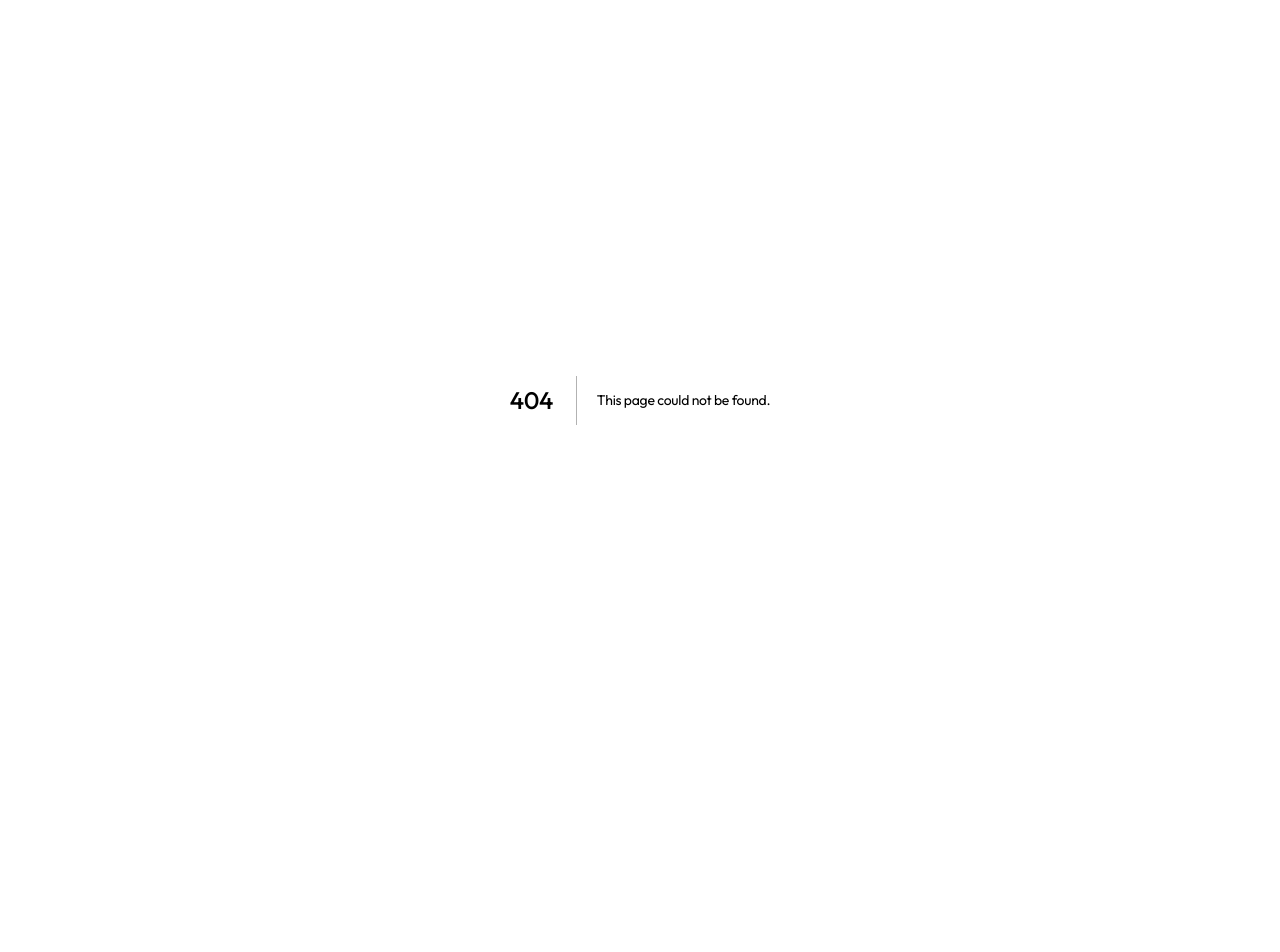
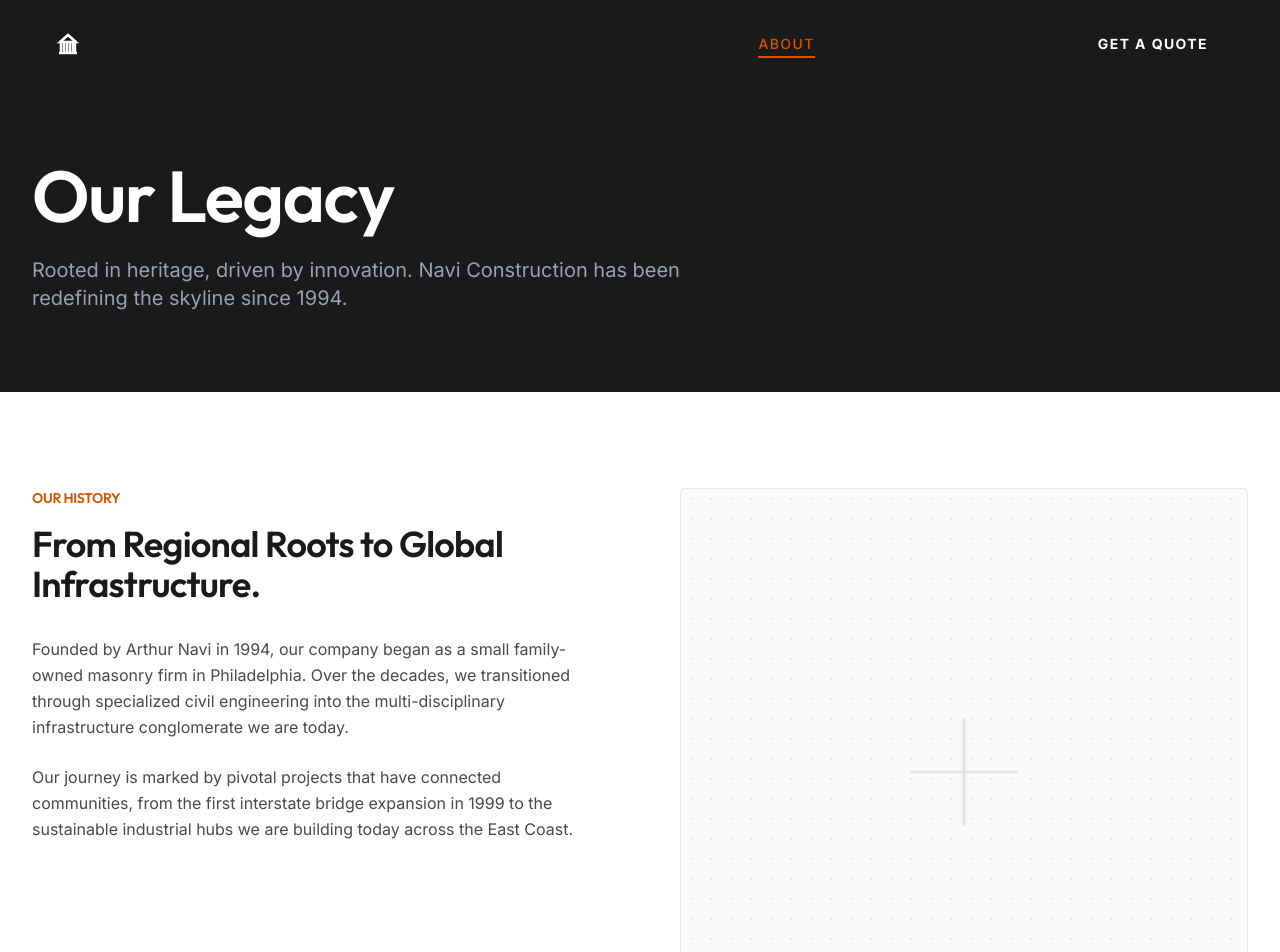
Before and after one commit to Hariniha/Constructions, a Next.js app: page /about in a window 1280 px wide. Before the commit this address had no page. Shown: the top 952 px of the page. Before the commit the page ends 800 px from the top, so only its background shows below. Built offline with nearby package versions, Linux system fonts and the light colour scheme.

Commit message:
feat: about company page

```diff
--- /dev/null
+++ b/src/app/about/page.tsx
@@ -0,0 +1,130 @@
+import Navbar from "@/components/layout/Navbar";
+import Footer from "@/components/layout/Footer";
+
+export default function AboutPage() {
+    return (
+        <main className="min-h-screen">
+            <Navbar />
+
+            {/* Page Header */}
+            <section className="pt-40 pb-20 bg-charcoal text-white">
+                <div className="container-custom">
+                    <h1 className="text-5xl md:text-7xl font-bold mb-6">Our Legacy</h1>
+                    <p className="text-xl text-gray-400 max-w-2xl">
+                        Rooted in heritage, driven by innovation. Navi Construction has been redefining the skyline since 1994.
+                    </p>
+                </div>
+            </section>
+
+            {/* History */}
+            <section className="py-24 bg-white">
+                <div className="container-custom">
+                    <div className="grid grid-cols-1 lg:grid-cols-2 gap-20">
+                        <div>
+                            <h2 className="text-sm font-bold text-muted-orange uppercase tracking-[.3em] mb-4">Our History</h2>
+                            <h3 className="text-4xl font-bold text-charcoal mb-8">From Regional Roots to Global Infrastructure.</h3>
+                            <div className="space-y-6 text-steel leading-relaxed">
+                                <p>
+                                    Founded by Arthur Navi in 1994, our company began as a small family-owned masonry firm in Philadelphia. Over the decades, we transitioned through specialized civil engineering into the multi-disciplinary infrastructure conglomerate we are today.
+                                </p>
+                                <p>
+                                    Our journey is marked by pivotal projects that have connected communities, from the first interstate bridge expansion in 1999 to the sustainable industrial hubs we are building today across the East Coast.
+                                </p>
+                            </div>
+                        </div>
+                        <div className="bg-off-white aspect-square rounded-sm relative overflow-hidden flex items-center justify-center border border-border-subtle">
+                            <svg viewBox="0 0 24 24" fill="none" stroke="currentColor" className="w-32 h-32 text-charcoal/10" strokeWidth="0.5">
+                                <path d="M12 2v20M2 12h20" />
+                            </svg>
+                            <div className="absolute inset-0 bg-[radial-gradient(#4a4a4a_1px,transparent_1px)] [background-size:20px_20px] opacity-10" />
+                        </div>
+                    </div>
+                </div>
+            </section>
+
+            {/* Mission & Vision */}
+            <section className="py-24 bg-off-white">
+                <div className="container-custom">
+                    <div className="grid grid-cols-1 md:grid-cols-2 gap-12">
+                        <div className="bg-white p-12 shadow-sm border-t-4 border-muted-orange">
+                            <h3 className="text-2xl font-bold text-charcoal mb-4 uppercase tracking-tighter">Our Mission</h3>
+                            <p className="text-steel leading-relaxed">
+                                To engineer and construct infrastructure that enhances human connectivity while minimizing environmental footprint through technical excellence and unwavering integrity.
+                            </p>
+                        </div>
+                        <div className="bg-white p-12 shadow-sm border-t-4 border-charcoal">
+                            <h3 className="text-2xl font-bold text-charcoal mb-4 uppercase tracking-tighter">Our Vision</h3>
+                            <p className="text-steel leading-relaxed">
+                                To be the global benchmark for sustainable engineering, transforming the way the world builds for the next century of progress.
+                            </p>
+                        </div>
+                    </div>
+                </div>
+            </section>
+
+            {/* Leadership */}
+            <section className="py-24 bg-white">
+                <div className="container-custom text-center mb-16">
+                    <h2 className="text-sm font-bold text-muted-orange uppercase tracking-[.3em] mb-4">Leadership</h2>
+                    <h3 className="text-4xl font-bold text-charcoal">The Minds Behind The Machine.</h3>
+                </div>
+                <div className="container-custom">
+                    <div className="grid grid-cols-1 md:grid-cols-2 gap-12 max-w-5xl mx-auto">
+                        {/* Person 1 */}
+                        <div className="group">
+                            <div className="aspect-[3/4] bg-charcoal mb-6 overflow-hidden rounded-sm relative">
+                                <div className="absolute inset-0 flex items-center justify-center">
+                                    <svg viewBox="0 0 24 24" fill="none" stroke="currentColor" className="w-16 h-16 text-white/10" strokeWidth="1">
+                                        <path d="M20 21v-2a4 4 0 0 0-4-4H8a4 4 0 0 0-4 4v2" />
+                                        <circle cx="12" cy="7" r="4" />
+                                    </svg>
+                                </div>
+                                {/* Decorative Overlay */}
+                                <div className="absolute inset-x-0 bottom-0 h-1/3 bg-gradient-to-t from-charcoal/90 to-transparent p-6 flex flex-col justify-end">
+                                    <h4 className="text-xl font-bold text-white">Arthur Navi</h4>
+                                    <p className="text-muted-orange text-xs uppercase tracking-[0.2em] font-bold">Founder & Chairman</p>
+                                </div>
+                            </div>
+                        </div>
+                        {/* Person 2 */}
+                        <div className="group">
+                            <div className="aspect-[3/4] bg-steel/20 mb-6 overflow-hidden rounded-sm relative">
+                                <div className="absolute inset-0 flex items-center justify-center">
+                                    <svg viewBox="0 0 24 24" fill="none" stroke="currentColor" className="w-16 h-16 text-charcoal/10" strokeWidth="1">
+                                        <path d="M20 21v-2a4 4 0 0 0-4-4H8a4 4 0 0 0-4 4v2" />
+                                        <circle cx="12" cy="7" r="4" />
+                                    </svg>
+                                </div>
+                                <div className="absolute inset-x-0 bottom-0 h-1/3 bg-gradient-to-t from-charcoal/90 to-transparent p-6 flex flex-col justify-end">
+                                    <h4 className="text-xl font-bold text-white">Sarah Chen</h4>
+                                    <p className="text-muted-orange text-xs uppercase tracking-[0.2em] font-bold">Chief Executive Officer</p>
+                                </div>
+                            </div>
+                        </div>
+                    </div>
+                </div>
+            </section>
+
+            {/* Core Values */}
+            <section className="py-24 bg-charcoal text-white">
+                <div className="container-custom">
+                    <h2 className="text-sm font-bold text-muted-orange uppercase tracking-[.3em] mb-12 text-center">Core Values</h2>
+                    <div className="grid grid-cols-1 md:grid-cols-3 gap-12">
+                        {[
+                            { title: "Safety Always", desc: "Uncompromising commitment to the well-being of our workers and the public." },
+                            { title: "Technical Mastery", desc: "Pushing the boundaries of engineering through continuous research and training." },
+                            { title: "Community Impact", desc: "Building projects that serve people and strengthen societal foundations." }
+                        ].map((v, i) => (
+                            <div key={i} className="border-l border-white/10 pl-8">
+                                <h4 className="text-xl font-bold mb-4">{v.title}</h4>
+                                <p className="text-gray-400 text-sm leading-relaxed">{v.desc}</p>
+                            </div>
+                        ))}
+                    </div>
+                </div>
+            </section>
+
+            <Footer />
+        </main>
+    );
+}
```
